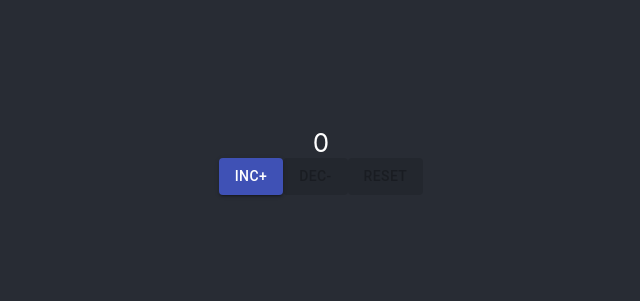
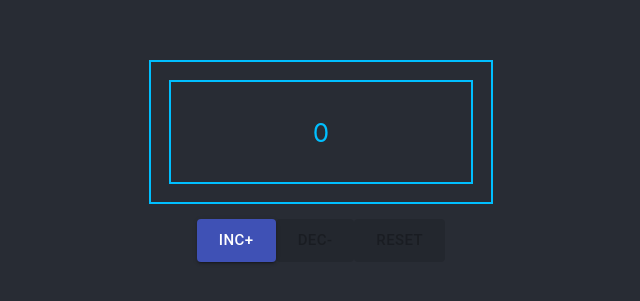
Before and after one commit to GST-Slava/counter, a React (Create React App) app: page / in a window 1280 px wide. Shown: the part 239-540 px from the top of the page, without its empty margins (319-959 px from the left). Built offline with nearby package versions, Linux system fonts and the light colour scheme.

Commit message:
add style display

```diff
--- a/src/components/Counter.tsx
+++ b/src/components/Counter.tsx
@@ -15,7 +15,7 @@ export type CounterPropsType = {
 export const Counter: FC<CounterPropsType> = (props) => {
     return (
         <div className={s.counter}>
-            <CounterDisplay count={props.count}/>
+            <CounterDisplay count={props.count} maxValue={props.maxValue}/>
             <CounterButtons
                 increment={props.increment}
                 decrement={props.decrement}
--- a/src/components/CounterButtons/CounterButtons.tsx
+++ b/src/components/CounterButtons/CounterButtons.tsx
@@ -17,10 +17,10 @@ export const CounterButtons: FC<ButtonsPropsType> = (props) => {
     return (
         <div className={s.button}>
             <Button disabled={props.count === props.maxValue} onClick={props.increment} variant="contained"
-                    color={props.count === props.maxValue ? "secondary" : "primary"}>inc+</Button>
+                    color={props.count === props.maxValue ? "secondary" : "primary"} size="large">inc+</Button>
             <Button disabled={props.count === props.minValue} onClick={props.decrement} variant="contained"
-                    color="primary">dec-</Button>
-            <Button disabled={props.count === 0} onClick={props.reset} variant="contained">Reset</Button>
+                    color="primary" size="large">dec-</Button>
+            <Button disabled={props.count === 0} onClick={props.reset} variant="contained" size="large">Reset</Button>
         </div>
     );
 };
--- a/src/components/CounterDisplay/CounterDisplay.module.css
+++ b/src/components/CounterDisplay/CounterDisplay.module.css
@@ -0,0 +1,29 @@
+.displayExternal{
+    width: 340px;
+    height: 140px;
+    display: flex;
+    align-items: center;
+    justify-content: center;
+    border: 2px solid deepskyblue;
+    margin-bottom: 15px;
+}
+
+.display {
+    width: 300px;
+    height: 100px;
+    display: flex;
+    align-items: center;
+    justify-content: center;
+    border: 2px solid deepskyblue;
+    color: deepskyblue;
+}
+
+.displayError {
+    width: 300px;
+    height: 100px;
+    display: flex;
+    align-items: center;
+    justify-content: center;
+    border: 2px solid deepskyblue;
+    color: red;
+}
--- a/src/components/CounterDisplay/CounterDisplay.tsx
+++ b/src/components/CounterDisplay/CounterDisplay.tsx
@@ -3,12 +3,18 @@ import s from './CounterDisplay.module.css'
 
 export type CounterDisplayPropsType = {
     count: number
+    maxValue: number
 }
 
 export const CounterDisplay: FC<CounterDisplayPropsType> = (props) => {
+    const displayErrorRed = props.count ===  props.maxValue ? s.displayError : s.display
+
     return (
-        <div className={s.display}>
-            {props.count}
+        <div className={s.displayExternal}>
+            <div className={displayErrorRed}>
+                {props.count }
+            </div>
         </div>
+
     );
 };
```
